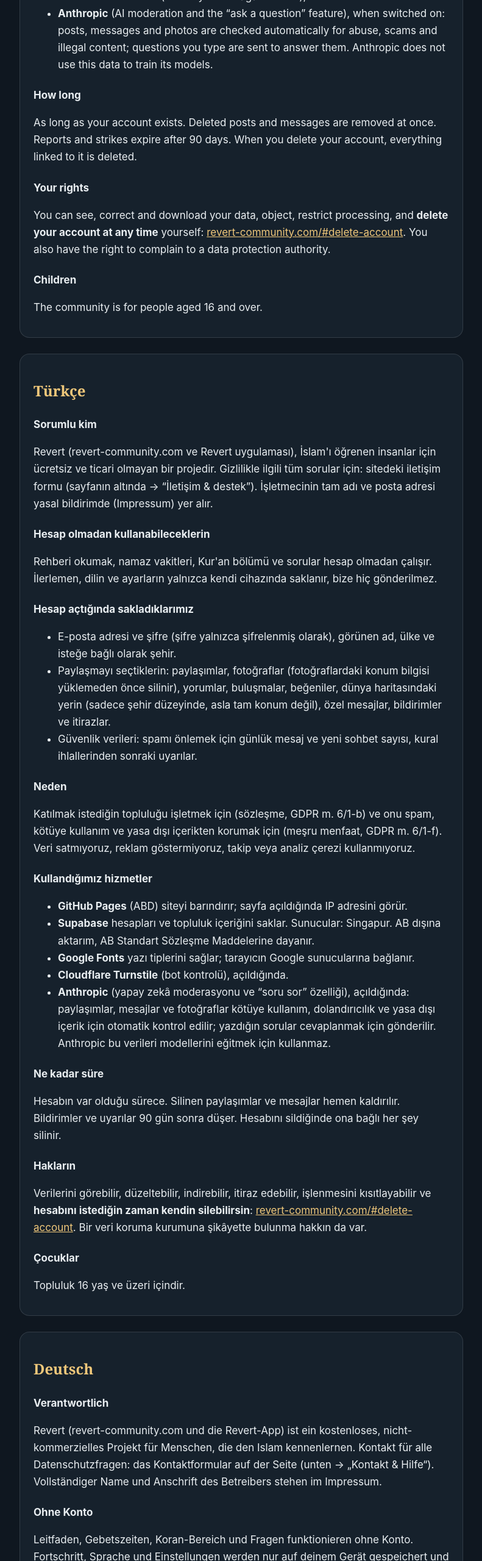
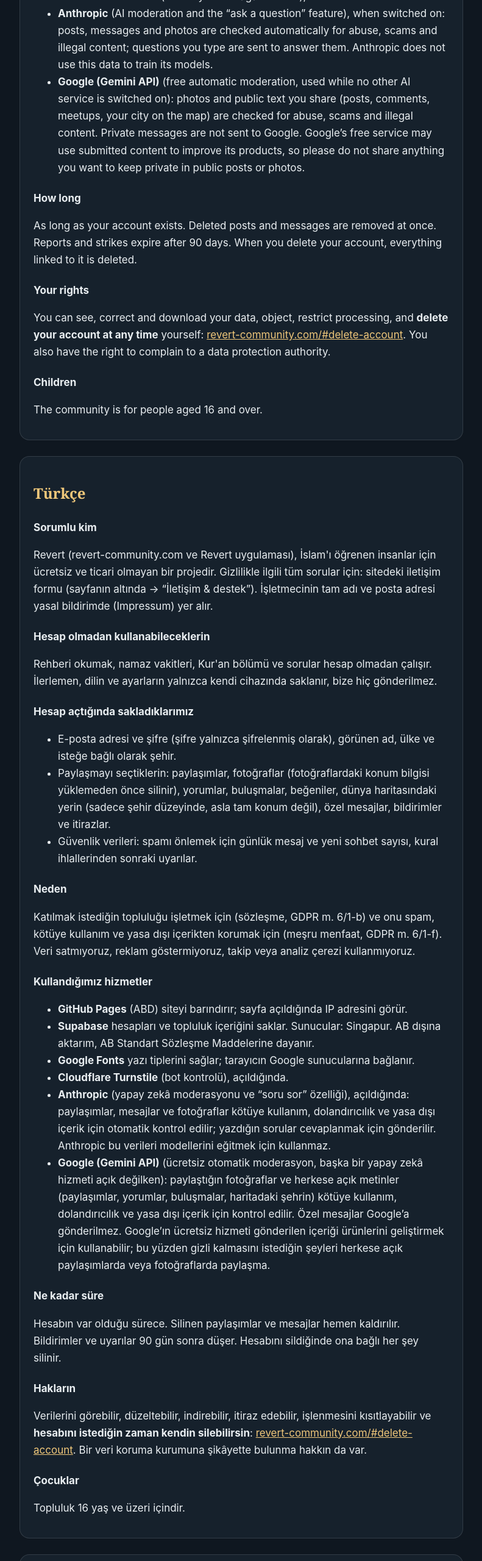
Before and after one commit to eliasmechul/revert-website, a plain HTML site: page privacy.html in a window 1280 px wide. Shown: the part 1400-3960 px from the top of the page at 61% size, without its empty margins (244-1035 px from the left). Drawn offline with Linux system fonts and the light colour scheme.

Commit message:
Publish 2026-10-27T08:14Z

```diff
--- a/privacy.html
+++ b/privacy.html
@@ -53,6 +53,7 @@
 <li><b>Google Fonts</b> (Google Ireland) delivers the fonts; your browser contacts Google's servers.</li>
 <li><b>Cloudflare Turnstile</b> (security check against bots), when switched on.</li>
 <li><b>Anthropic</b> (AI moderation and the “ask a question” feature), when switched on: posts, messages and photos are checked automatically for abuse, scams and illegal content; questions you type are sent to answer them. Anthropic does not use this data to train its models.</li>
+<li><b>Google (Gemini API)</b> (free automatic moderation, used while no other AI service is switched on): photos and public text you share (posts, comments, meetups, your city on the map) are checked for abuse, scams and illegal content. Private messages are not sent to Google. Google’s free service may use submitted content to improve its products, so please do not share anything you want to keep private in public posts or photos.</li>
 </ul>
 <h3>How long</h3>
 <p>As long as your account exists. Deleted posts and messages are removed at once. Reports and strikes expire after 90 days. When you delete your account, everything linked to it is deleted.</p>
@@ -83,6 +84,7 @@
 <li><b>Google Fonts</b> yazı tiplerini sağlar; tarayıcın Google sunucularına bağlanır.</li>
 <li><b>Cloudflare Turnstile</b> (bot kontrolü), açıldığında.</li>
 <li><b>Anthropic</b> (yapay zekâ moderasyonu ve “soru sor” özelliği), açıldığında: paylaşımlar, mesajlar ve fotoğraflar kötüye kullanım, dolandırıcılık ve yasa dışı içerik için otomatik kontrol edilir; yazdığın sorular cevaplanmak için gönderilir. Anthropic bu verileri modellerini eğitmek için kullanmaz.</li>
+<li><b>Google (Gemini API)</b> (ücretsiz otomatik moderasyon, başka bir yapay zekâ hizmeti açık değilken): paylaştığın fotoğraflar ve herkese açık metinler (paylaşımlar, yorumlar, buluşmalar, haritadaki şehrin) kötüye kullanım, dolandırıcılık ve yasa dışı içerik için kontrol edilir. Özel mesajlar Google’a gönderilmez. Google’ın ücretsiz hizmeti gönderilen içeriği ürünlerini geliştirmek için kullanabilir; bu yüzden gizli kalmasını istediğin şeyleri herkese açık paylaşımlarda veya fotoğraflarda paylaşma.</li>
 </ul>
 <h3>Ne kadar süre</h3>
 <p>Hesabın var olduğu sürece. Silinen paylaşımlar ve mesajlar hemen kaldırılır. Bildirimler ve uyarılar 90 gün sonra düşer. Hesabını sildiğinde ona bağlı her şey silinir.</p>
@@ -113,6 +115,7 @@
 <li><b>Google Fonts</b> (Google Ireland): Schriftarten; dein Browser verbindet sich mit Google-Servern.</li>
 <li><b>Cloudflare Turnstile</b> (Bot-Schutz), sobald aktiviert.</li>
 <li><b>Anthropic</b> (KI-Moderation und „Frage stellen“), sobald aktiviert: Beiträge, Nachrichten und Fotos werden automatisch auf Missbrauch, Betrug und rechtswidrige Inhalte geprüft; deine Fragen werden zur Beantwortung übermittelt. Anthropic nutzt diese Daten nicht zum Training.</li>
+<li><b>Google (Gemini API)</b> (kostenlose automatische Moderation, solange kein anderer KI-Dienst aktiv ist): Fotos und öffentliche Texte, die du teilst (Beiträge, Kommentare, Treffen, deine Stadt auf der Karte), werden auf Missbrauch, Betrug und rechtswidrige Inhalte geprüft. Private Nachrichten werden nicht an Google gesendet. Googles kostenloser Dienst darf übermittelte Inhalte zur Verbesserung seiner Produkte nutzen; teile daher nichts, was privat bleiben soll, in öffentlichen Beiträgen oder Fotos.</li>
 </ul>
 <h3>Speicherdauer</h3>
 <p>Solange dein Konto besteht. Gelöschte Beiträge und Nachrichten werden sofort entfernt. Meldungen und Verwarnungen verfallen nach 90 Tagen. Mit dem Löschen des Kontos wird alles Zugehörige gelöscht.</p>
--- a/sw.js
+++ b/sw.js
@@ -3,7 +3,7 @@
    - Recitations and fonts are kept the first time they load, so they also work offline later.
    - The community database, the security check and anything else from other sites always go to the internet.
    The version below changes with every build, which tells phones to pick up the new app. */
-const VERSION="2026-10-26T09:10:11.678Z", SHELL="revert-shell-"+VERSION, MEDIA="revert-media-v1";
+const VERSION="2026-10-27T08:14:14.680Z", SHELL="revert-shell-"+VERSION, MEDIA="revert-media-v1";
 const SHELL_FILES=["./","index.html","config.js","manifest.webmanifest","icons/icon-192.png","icons/icon-512.png","icons/apple-touch-icon.png","icons/favicon-32.png"];
 
 self.addEventListener("install",e=>{
```
